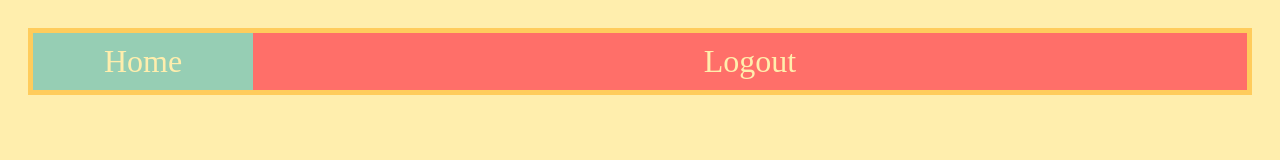
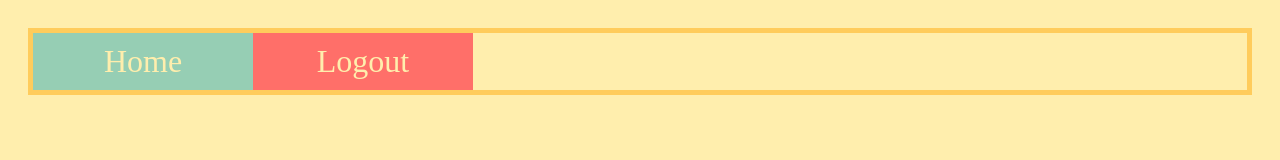
Before and after one commit to Li-YangZhong/CSS-Flex-, a plain HTML site: page index.html in a window 1280 px wide. Drawn offline with Linux system fonts and the light colour scheme.

Commit message:
flex-shrink: ;

```diff
--- a/index.css
+++ b/index.css
@@ -1,13 +1,13 @@
 .container {
     border: 5px solid #ffcc5c;
     display: flex;
-    flex-wrap: wrap;
 }
 
 .home {
     /*
     flex-shrink: 1; */
     flex-grow: 0; /*decides how much the rest width will be distributed*/
+    flex-shrink: 5;
     flex-basis: 200px; /*Set the base width of an element*/
 }
 
@@ -15,6 +15,8 @@
 
     /*
     flex-shrink: 1; */
-    flex-grow: 1;
+    flex-grow: 0;
+    flex-shrink: 1;
     flex-basis: 200px;
+
 }
```
